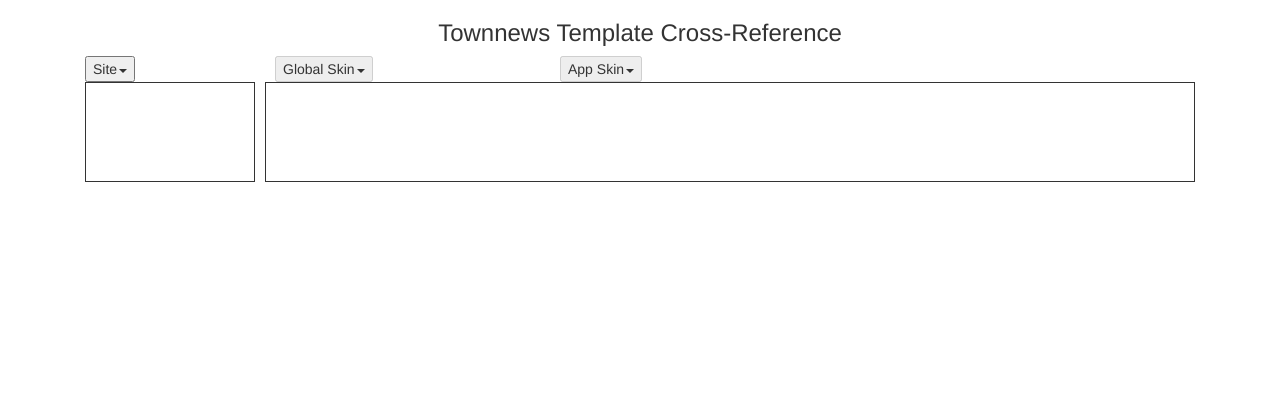
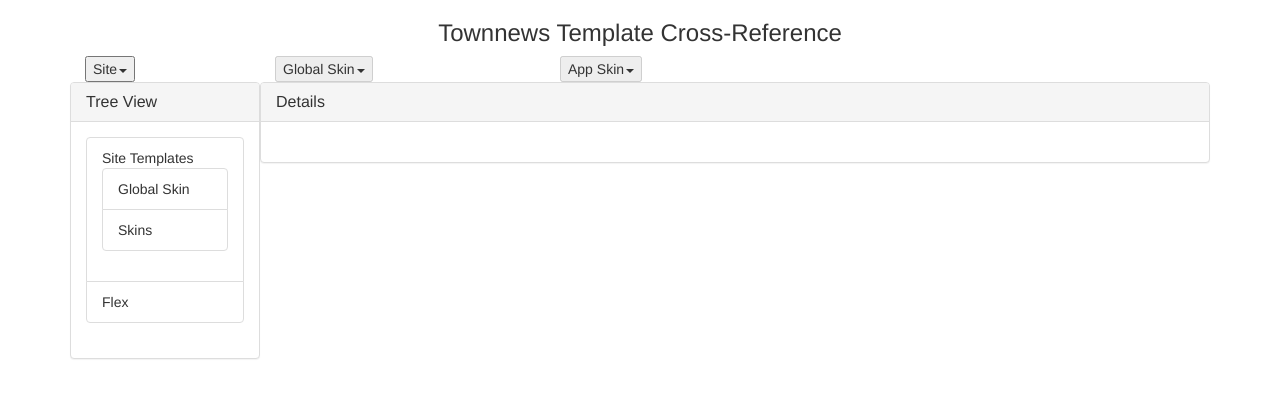
Before and after one commit to alflanagan/utl_lookup, a Django app: template utl_files/templates/utl_files/index.html in a window 1280 px wide. Shown: the top 398 px of the page. Run offline with Django 3.2, Linux system fonts and the light colour scheme; the template is opened without the code that fills it: most values are stand-ins (such as "Sample title", 1, 10 or a date in 2020); style sheets or scripts are compiled from the project's sources; some libraries are stand-ins or nearby versions.

Commit message:
use bootstrap panel components for areas below search bar

```diff
--- a/utl_files/static/styles/site.less
+++ b/utl_files/static/styles/site.less
@@ -2,17 +2,7 @@
     background: light-grey;
 }
 
-#tree-panel p, #tab-panel p {
-    border-width: 1px;
-    border-style: solid;
-    min-height: 100px;
+#tree-panel, #tab-panel {
+    padding-right: 0;
+    padding-left: 0;
 }
-
-/* tighten up gap between main columns */
-#tree-panel {
-    padding-right: 5px;
-}
-
-#tab-panel {
-    padding-left: 5px;
-}
--- a/utl_files/templates/utl_files/index.html
+++ b/utl_files/templates/utl_files/index.html
@@ -45,11 +45,29 @@
   </div> <!-- search-bar -->
 </div> <!-- row -->
 <div class="row center-block">
-  <div id="tree-panel" class="col-lg-2">
+  <div id="tree-panel" class="col-lg-2 panel panel-default">
+  <div class="panel-heading">
+    <h3 class="panel-title">Tree View</h3>
+  </div>
+  <div class="panel-body">
+    <ul class="list-group">
+    <li class="list-group-item">Site Templates
+      <ul class="list-group">
+        <li class="list-group-item">Global Skin</li>
+        <li class="list-group-item">Skins</li>
+      </ul></li>
+      <li class="list-group-item">Flex</li>
+  </ul>
+    </div>
+  </div>
+  <div id="tab-panel" class="col-lg-10 panel panel-default">
+  <div class="panel-heading">
+    <h3 class="panel-title">Details</h3>
+  </div>
+  <div class="panel-body">
     <p></p>
+    </div>
   </div>
-  <div id="tab-panel" class="col-lg-10">
-    <p></p>
   </div>
 </div>
 {% endautoescape %}
```
